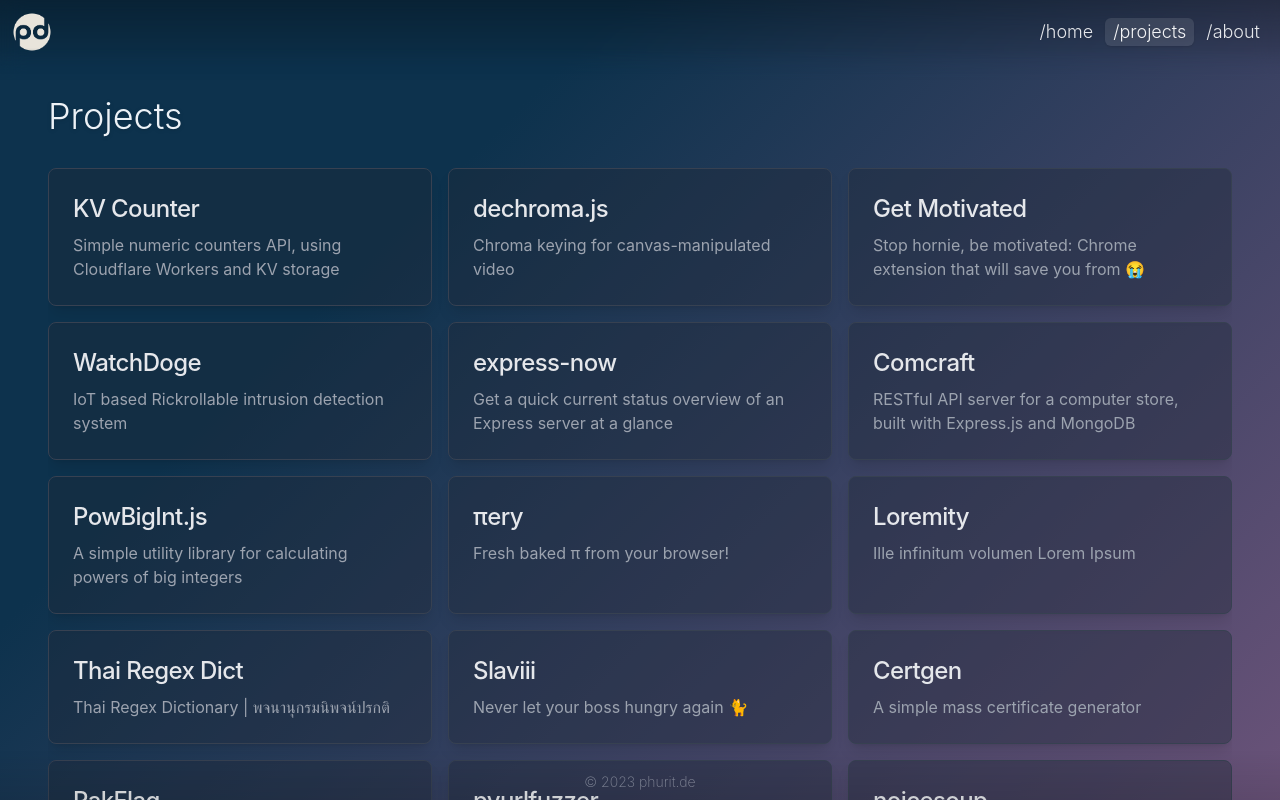
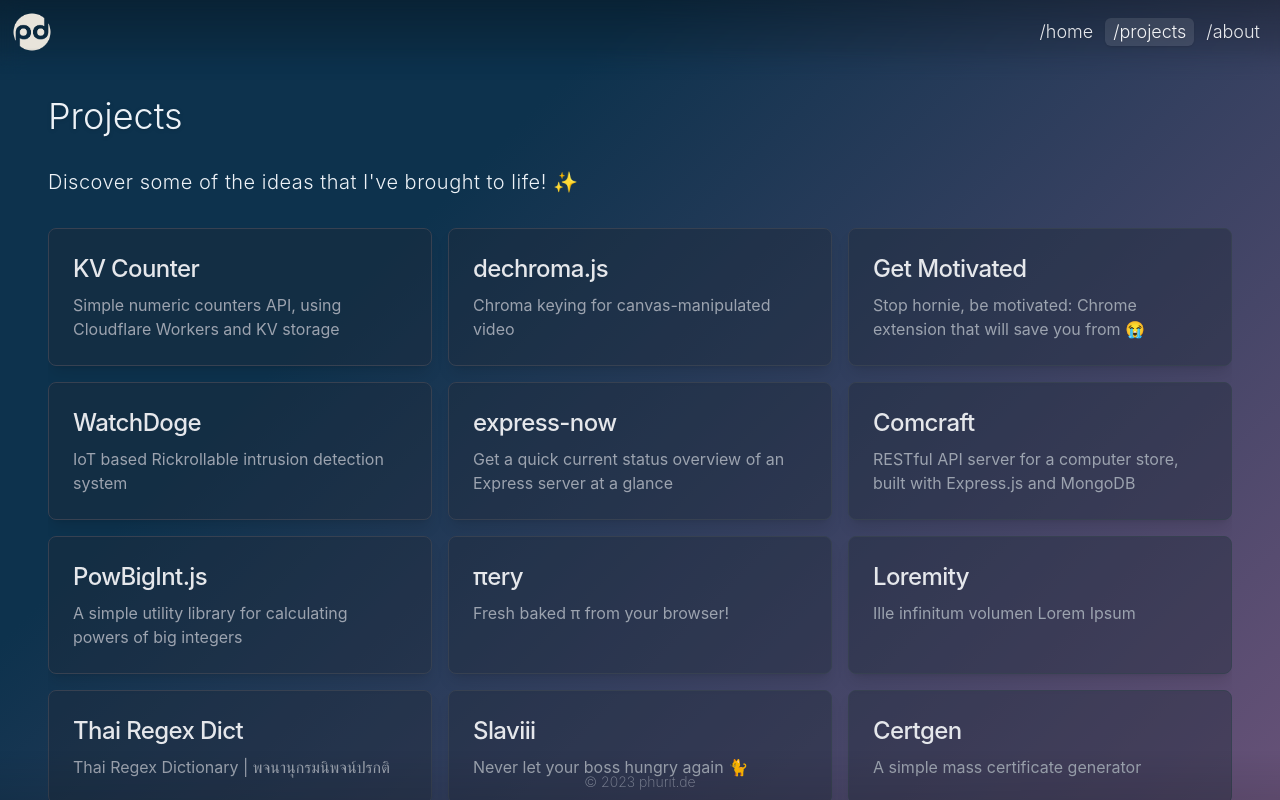
Before and after one commit to richeyphu/phurit-portfolio, a SvelteKit app: page /projects in a window 1280 px wide. Shown: the top 800 px of the page. Built offline with nearby package versions, Linux system fonts and the light colour scheme.

Commit message:
Add page description

```diff
--- a/src/routes/projects/+page.svelte
+++ b/src/routes/projects/+page.svelte
@@ -5,13 +5,23 @@
 
 <svelte:head>
 	<title>phurit.de / projects</title>
-	<meta name="description" content="My projects" />
+	<meta
+		name="description"
+		content="My Projects: Discover some of the ideas that I've brought to life!"
+	/>
 </svelte:head>
 
 <section class="flex h-full px-5 pt-24">
 	<div class="mx-auto justify-center">
 		<h1 class="font-light text-4xl drop-shadow">Projects</h1>
-		<div class="grid grid-cols-1 gap-4 mt-8 sm:grid-cols-1 md:grid-cols-2 lg:grid-cols-3 pb-20 overflow-y-hidden">
+
+		<p class="mt-8 text-xl font-light tracking-wide max-w-xs md:max-w-none">
+			Discover some of the ideas that I've brought to life! ✨
+		</p>
+
+		<div
+			class="grid grid-cols-1 gap-4 mt-8 sm:grid-cols-1 md:grid-cols-2 lg:grid-cols-3 pb-20 overflow-y-hidden"
+		>
 			{#each [...projects].reverse() as project}
 				<Card title={project.title} description={project.description} link={project.link} />
 			{/each}
```
